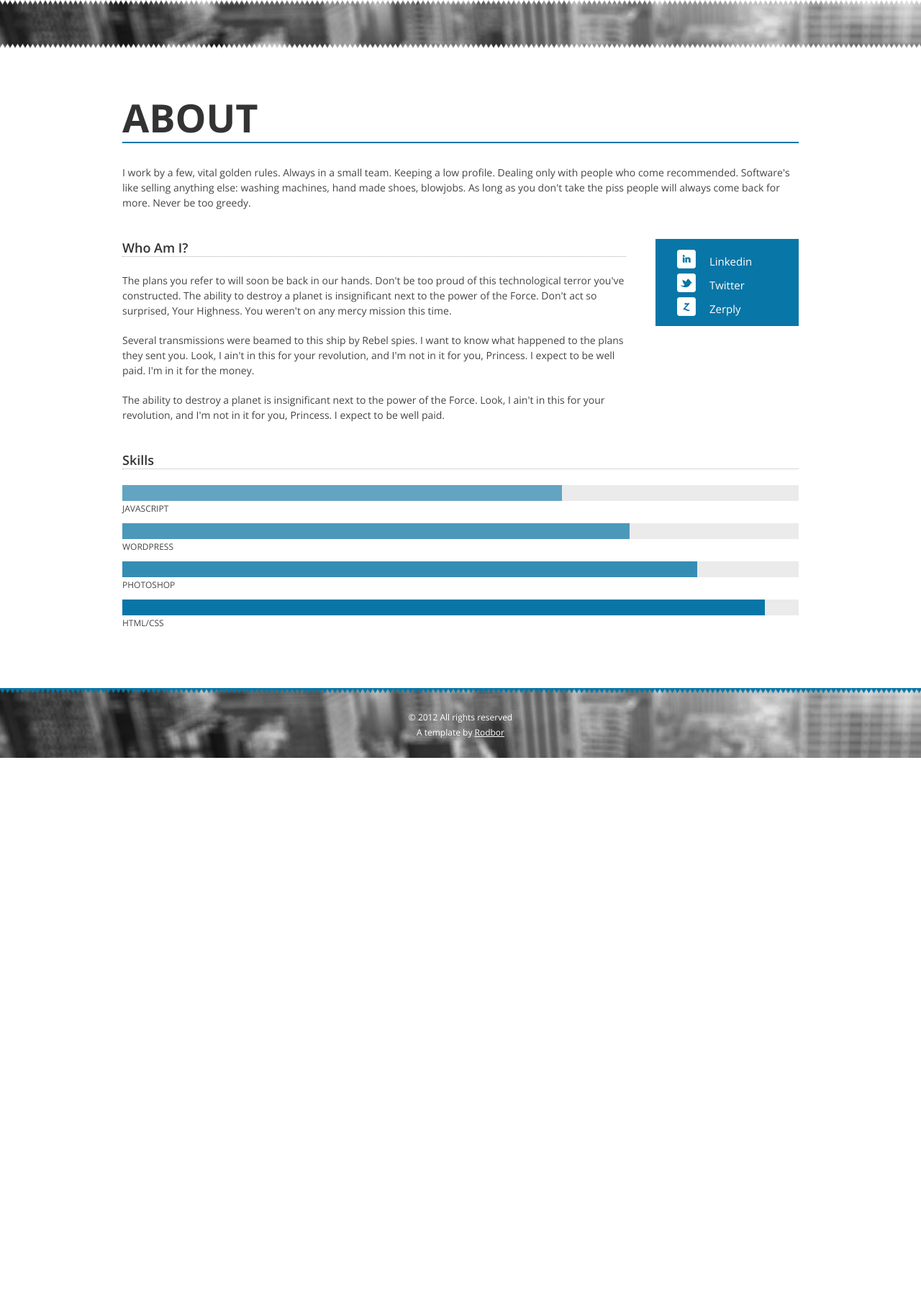
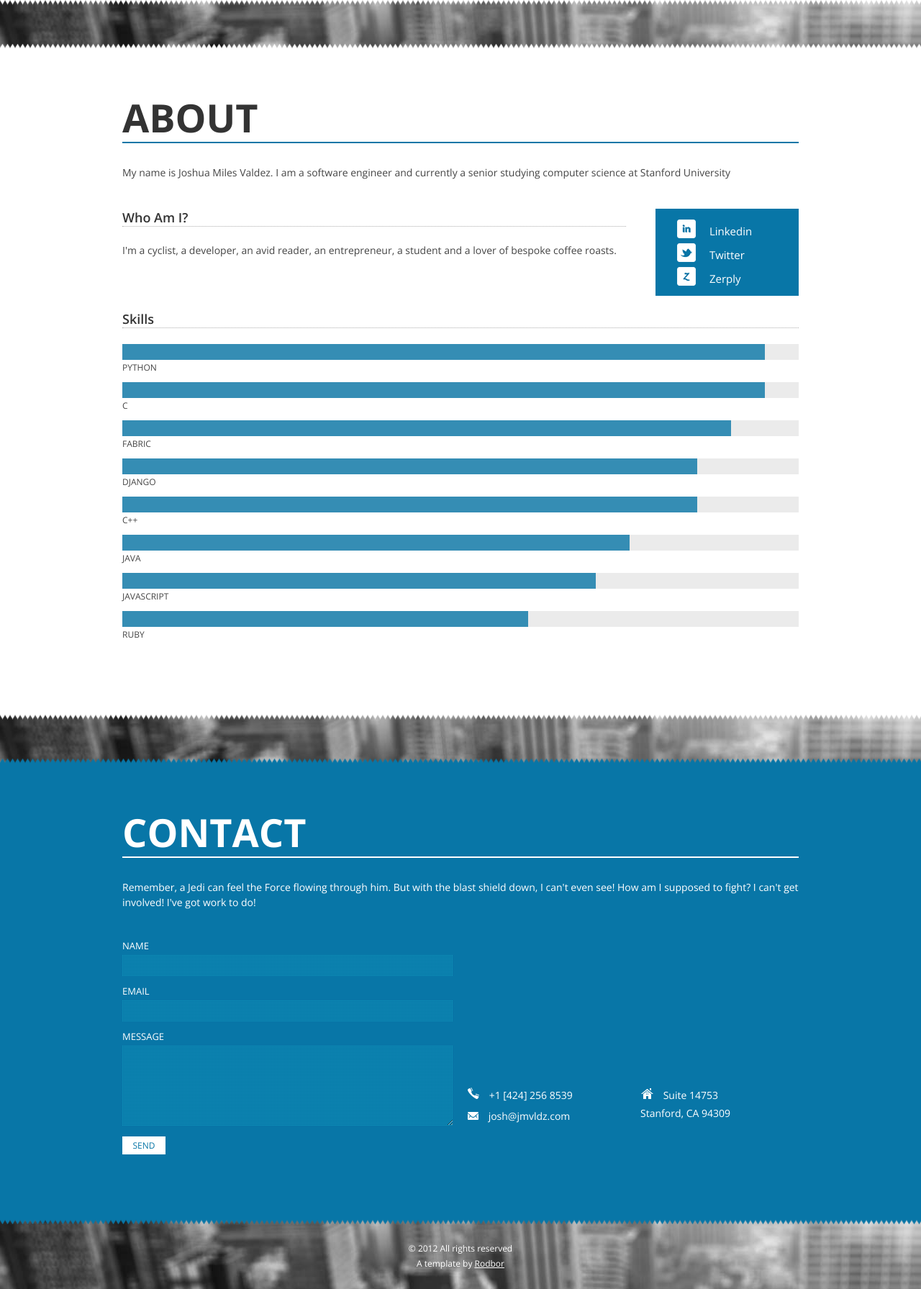
Before and after one commit to jmvldz/jmvldz, a Flask app: page / in a window 1280 px wide. Shown: the part 2655-4446 px from the top of the page at 72% size. Before the commit the page ends 3708 px from the top, so only its background shows below. Run offline with Flask 2, Linux system fonts and the light colour scheme; some libraries are stand-ins or nearby versions.

Commit message:
Updated About section

```diff
--- a/static/css/layout-blue.css
+++ b/static/css/layout-blue.css
@@ -626,21 +626,21 @@ p.proj_type {
 }
 
 .skill1 {
-	width: 65%;
+	width: 95%;
 	height: 22px;
 	background: #0876a7;
-	opacity: 0.6;
+	opacity: 0.8;
 }
 
 .skill2 {
-	width: 75%;
+	width: 85%;
 	height: 22px;
 	background: #0876a7;
-	opacity: 0.7;
+	opacity: 0.8;
 }
 
 .skill3 {
-	width: 85%;
+	width: 90%;
 	height: 22px;
 	background: #0876a7;
 	opacity: 0.8;
@@ -650,8 +650,37 @@ p.proj_type {
 	width: 95%;
 	height: 22px;
 	background: #0876a7;
-	opacity: 1;
+	opacity: 0.8;
 }
+
+.skill5 {
+	width: 85%;
+	height: 22px;
+	background: #0876a7;
+	opacity: 0.8;
+}
+
+.skill6 {
+	width: 60%;
+	height: 22px;
+	background: #0876a7;
+	opacity: 0.8;
+}
+
+.skill7 {
+	width: 75%;
+	height: 22px;
+	background: #0876a7;
+	opacity: 0.8;
+}
+
+.skill8 {
+	width: 70%;
+	height: 22px;
+	background: #0876a7;
+	opacity: 0.8;
+}
+
 
 .skill_hover {
 	-webkit-transition-duration: 0.3s;
--- a/templates/about.html
+++ b/templates/about.html
@@ -8,14 +8,12 @@
     <div class="container">
         <div class="sixteen columns">
             <h2>ABOUT</h2>
-            <p>I work by a few, vital golden rules. Always in a small team. Keeping a low profile. Dealing only with people who come recommended. Software's like selling anything else: washing machines, hand made shoes, blowjobs. As long as you don't take the piss people will always come back for more. Never be too greedy.  </p>
+            <p>My name is Joshua Miles Valdez. I am a software engineer and currently a senior studying computer science at Stanford University</p>
         </div> <!-- end sixteen columns -->
 
         <div class="twelve columns">
             <h5>Who Am I?</h5>
-            <p>The plans you refer to will soon be back in our hands. Don't be too proud of this technological terror you've constructed. The ability to destroy a planet is insignificant next to the power of the Force. Don't act so surprised, Your Highness. You weren't on any mercy mission this time.</p>
-            <p>Several transmissions were beamed to this ship by Rebel spies. I want to know what happened to the plans they sent you. Look, I ain't in this for your revolution, and I'm not in it for you, Princess. I expect to be well paid. I'm in it for the money.</p>
-            <p>The ability to destroy a planet is insignificant next to the power of the Force.  Look, I ain't in this for your revolution, and I'm not in it for you, Princess. I expect to be well paid.</p>
+            <p>I'm a cyclist, a developer, an avid reader, an entrepreneur, a student and a lover of bespoke coffee roasts.</p>
         </div> <!-- end twelve columns -->
 
         <div class="four columns">
@@ -32,13 +30,21 @@
             <div class="skills">
                 <h5>Skills</h5>
                 <div class="skill_bg"><div class="skill1 skill_hover"></div></div>
+                <p>Python</p>
+                <div class="skill_bg"><div class="skill4 skill_hover"></div></div>
+                <p>C</p>
+                <div class="skill_bg"><div class="skill3 skill_hover"></div></div>
+                <p>Fabric</p>
+                <div class="skill_bg"><div class="skill2 skill_hover"></div></div>
+                <p>Django</p>
+                <div class="skill_bg"><div class="skill5 skill_hover"></div></div>
+                <p>C++</p>
+                <div class="skill_bg"><div class="skill7 skill_hover"></div></div>
+                <p>Java</p>
+                <div class="skill_bg"><div class="skill8 skill_hover"></div></div>
                 <p>Javascript</p>
-                <div class="skill_bg"><div class="skill2 skill_hover"></div></div>
-                <p>Wordpress</p>
-                <div class="skill_bg"><div class="skill3 skill_hover"></div></div>
-                <p>Photoshop</p>
-                <div class="skill_bg"><div class="skill4 skill_hover"></div></div>
-                <p>HTML/CSS</p>
+                <div class="skill_bg"><div class="skill6 skill_hover"></div></div>
+                <p>Ruby</p>
             </div> <!-- end skills -->
         </div> <!-- end sixteen columns -->
 
--- a/templates/contact.html
+++ b/templates/contact.html
@@ -45,7 +45,7 @@
                 </div>
 
                 <div class="four columns omega">
-                    <p><img src="{{ url_for('static', filename='images/icn_address.png') }}" alt="" /> PO Box 14753<br />
+                    <p><img src="{{ url_for('static', filename='images/icn_address.png') }}" alt="" /> Suite 14753<br />
                        Stanford, CA 94309
                     </p>
                 </div>
--- a/templates/index.html
+++ b/templates/index.html
@@ -8,4 +8,6 @@
 
 {% include 'about.html' %}
 
+{% include 'contact.html' %}
+
 {% include 'footer.html' %}
```
